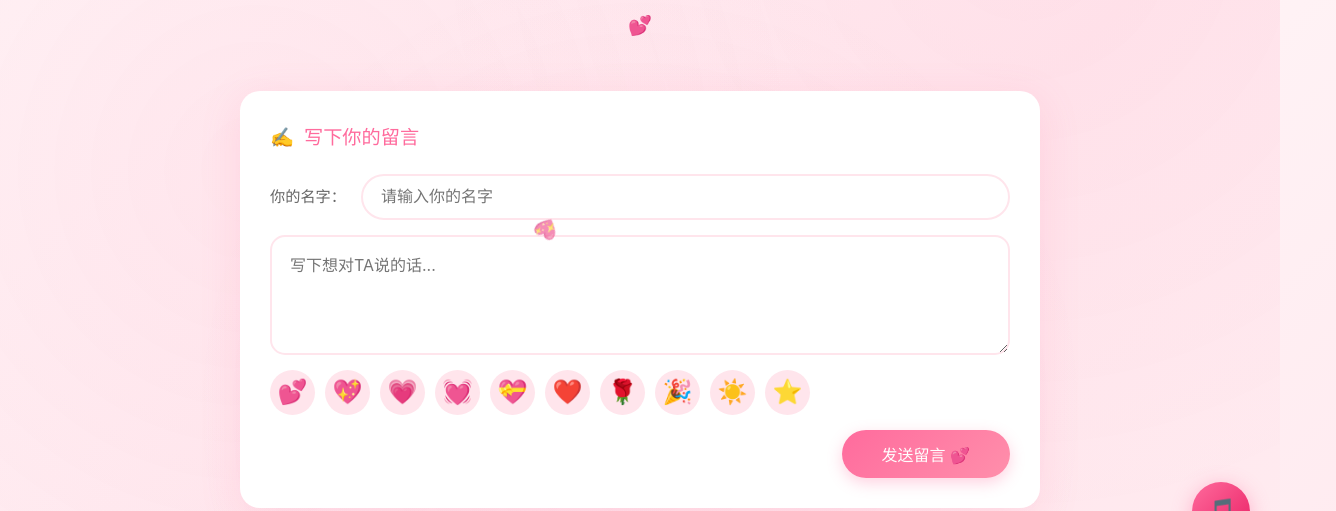
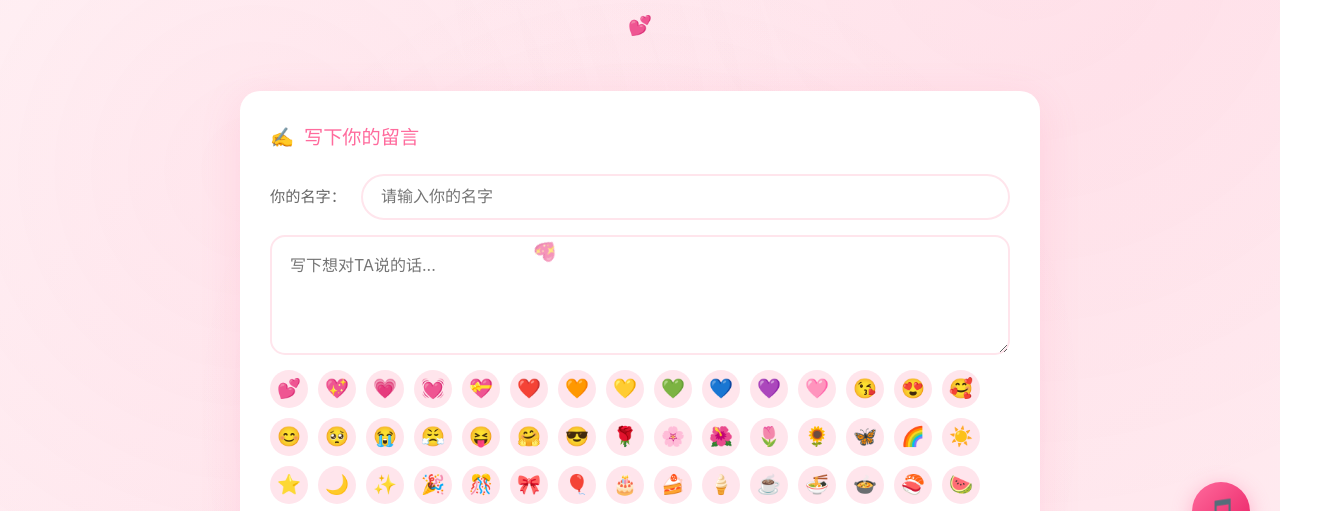
Before and after one commit to changle20040707/love-memory, a plain HTML site: page message.html in a window 1280 px wide. Shown: the part 230-741 px from the top of the page, 1336 px wide, since content can reach past the window. Drawn offline with Linux system fonts and the light colour scheme; no server answers.

Commit message:
Add files via upload

```diff
--- a/message.html
+++ b/message.html
@@ -109,19 +109,27 @@
       }
 
       .emoji-btn {
-        font-size: 1.5rem;
+        font-size: 1.2rem;
         background: #ffe5ec;
         border: none;
-        width: 45px;
-        height: 45px;
+        width: 38px;
+        height: 38px;
         border-radius: 50%;
         cursor: pointer;
         transition: all 0.3s ease;
+        display: flex;
+        align-items: center;
+        justify-content: center;
+        flex-shrink: 0;
       }
 
       .emoji-btn:hover {
-        transform: scale(1.2);
+        transform: scale(1.15);
         background: #ff6b9d;
+      }
+
+      .emoji-btn:active {
+        transform: scale(0.9);
       }
 
       .submit-btn {
@@ -298,10 +306,46 @@
             <button type="button" class="emoji-btn" data-emoji="💓">💓</button>
             <button type="button" class="emoji-btn" data-emoji="💝">💝</button>
             <button type="button" class="emoji-btn" data-emoji="❤️">❤️</button>
+            <button type="button" class="emoji-btn" data-emoji="🧡">🧡</button>
+            <button type="button" class="emoji-btn" data-emoji="💛">💛</button>
+            <button type="button" class="emoji-btn" data-emoji="💚">💚</button>
+            <button type="button" class="emoji-btn" data-emoji="💙">💙</button>
+            <button type="button" class="emoji-btn" data-emoji="💜">💜</button>
+            <button type="button" class="emoji-btn" data-emoji="🩷">🩷</button>
+            <button type="button" class="emoji-btn" data-emoji="😘">😘</button>
+            <button type="button" class="emoji-btn" data-emoji="😍">😍</button>
+            <button type="button" class="emoji-btn" data-emoji="🥰">🥰</button>
+            <button type="button" class="emoji-btn" data-emoji="😊">😊</button>
+            <button type="button" class="emoji-btn" data-emoji="🥺">🥺</button>
+            <button type="button" class="emoji-btn" data-emoji="😭">😭</button>
+            <button type="button" class="emoji-btn" data-emoji="😤">😤</button>
+            <button type="button" class="emoji-btn" data-emoji="😝">😝</button>
+            <button type="button" class="emoji-btn" data-emoji="🤗">🤗</button>
+            <button type="button" class="emoji-btn" data-emoji="😎">😎</button>
             <button type="button" class="emoji-btn" data-emoji="🌹">🌹</button>
-            <button type="button" class="emoji-btn" data-emoji="🎉">🎉</button>
+            <button type="button" class="emoji-btn" data-emoji="🌸">🌸</button>
+            <button type="button" class="emoji-btn" data-emoji="🌺">🌺</button>
+            <button type="button" class="emoji-btn" data-emoji="🌷">🌷</button>
+            <button type="button" class="emoji-btn" data-emoji="🌻">🌻</button>
+            <button type="button" class="emoji-btn" data-emoji="🦋">🦋</button>
+            <button type="button" class="emoji-btn" data-emoji="🌈">🌈</button>
             <button type="button" class="emoji-btn" data-emoji="☀️">☀️</button>
             <button type="button" class="emoji-btn" data-emoji="⭐">⭐</button>
+            <button type="button" class="emoji-btn" data-emoji="🌙">🌙</button>
+            <button type="button" class="emoji-btn" data-emoji="✨">✨</button>
+            <button type="button" class="emoji-btn" data-emoji="🎉">🎉</button>
+            <button type="button" class="emoji-btn" data-emoji="🎊">🎊</button>
+            <button type="button" class="emoji-btn" data-emoji="🎀">🎀</button>
+            <button type="button" class="emoji-btn" data-emoji="🎈">🎈</button>
+            <button type="button" class="emoji-btn" data-emoji="🎂">🎂</button>
+            <button type="button" class="emoji-btn" data-emoji="🍰">🍰</button>
+            <button type="button" class="emoji-btn" data-emoji="🍦">🍦</button>
+            <button type="button" class="emoji-btn" data-emoji="☕">☕</button>
+            <button type="button" class="emoji-btn" data-emoji="🍜">🍜</button>
+            <button type="button" class="emoji-btn" data-emoji="🍲">🍲</button>
+            <button type="button" class="emoji-btn" data-emoji="🍣">🍣</button>
+            <button type="button" class="emoji-btn" data-emoji="🍉">🍉</button>
+            <button type="button" class="emoji-btn" data-emoji="🍑">🍑</button>
           </div>
 
           <button type="submit" class="submit-btn">发送留言 💕</button>
```
